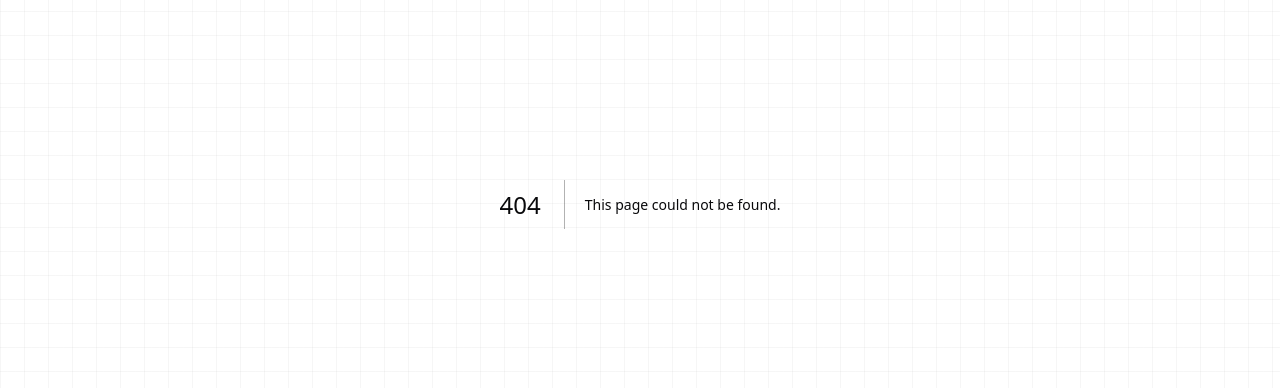
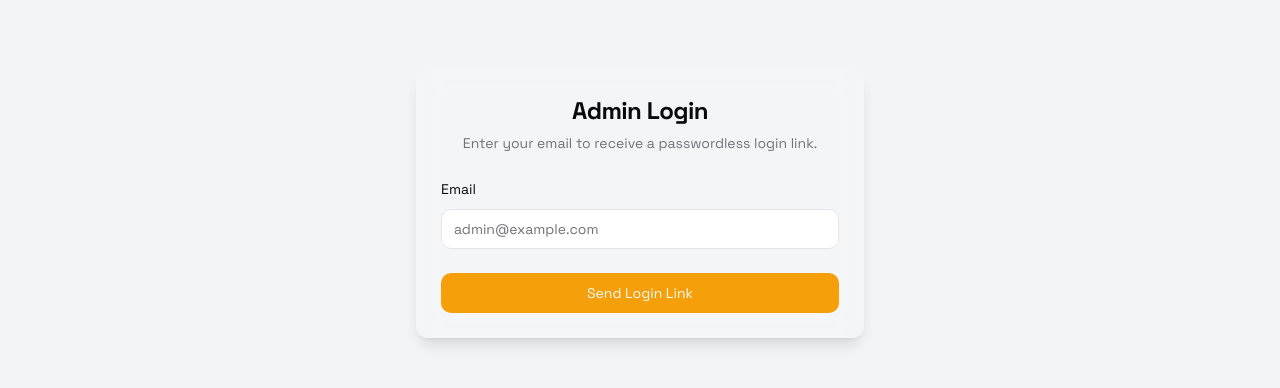
Before and after one commit to NextGenXplorer/NexGen_Website, a Next.js app: page /login in a window 1280 px wide. Before the commit this address had no page. Shown: the part 277-665 px from the top of the page. Built offline with nearby package versions, Linux system fonts and the light colour scheme; no server answers.

Commit message:
Create page.tsx

```diff
--- /dev/null
+++ b/src/app/login/page.tsx
@@ -0,0 +1,85 @@
+'use client';
+
+import { useState } from 'react';
+import { sendSignInLinkToEmail } from 'firebase/auth';
+import { auth } from '@/lib/firebase';
+import { Button } from '@/components/ui/button';
+import { Input } from '@/components/ui/input';
+import { Label } from '@/components/ui/label';
+import { Card, CardContent, CardHeader, CardTitle, CardDescription } from '@/components/ui/card';
+
+export default function LoginPage() {
+  const [email, setEmail] = useState('');
+  const [error, setError] = useState<string | null>(null);
+  const [isLinkSent, setIsLinkSent] = useState(false);
+  const [isLoading, setIsLoading] = useState(false);
+
+  const handleLogin = async (e: React.FormEvent) => {
+    e.preventDefault();
+    setError(null);
+    setIsLoading(true);
+
+    const actionCodeSettings = {
+      // URL you want to redirect back to. The domain (www.example.com) must be
+      // authorized in the Firebase console.
+      url: `${window.location.origin}/finish-login`,
+      // This must be true.
+      handleCodeInApp: true,
+    };
+
+    try {
+      await sendSignInLinkToEmail(auth, email, actionCodeSettings);
+      // The link was successfully sent. Inform the user.
+      // Save the email locally so you don't need to ask the user for it again
+      // if they open the link on the same device.
+      window.localStorage.setItem('emailForSignIn', email);
+      setIsLinkSent(true);
+    } catch (error: any) {
+      console.error("Failed to send sign-in link:", error);
+      setError(`Failed to send login link: ${error.message}`);
+    } finally {
+      setIsLoading(false);
+    }
+  };
+
+  return (
+    <div className="flex items-center justify-center min-h-screen bg-gray-100 dark:bg-gray-900">
+      <Card className="w-full max-w-md">
+        <CardHeader className="text-center">
+          <CardTitle className="text-2xl">Admin Login</CardTitle>
+          {isLinkSent ? (
+             <CardDescription>A login link has been sent to your email address. Please check your inbox.</CardDescription>
+          ) : (
+            <CardDescription>Enter your email to receive a passwordless login link.</CardDescription>
+          )}
+        </CardHeader>
+        <CardContent>
+          {!isLinkSent ? (
+            <form onSubmit={handleLogin} className="space-y-6">
+              <div className="space-y-2">
+                <Label htmlFor="email">Email</Label>
+                <Input
+                  id="email"
+                  type="email"
+                  placeholder="admin@example.com"
+                  value={email}
+                  onChange={(e) => setEmail(e.target.value)}
+                  required
+                  disabled={isLoading}
+                />
+              </div>
+              {error && <p className="text-sm text-red-500">{error}</p>}
+              <Button type="submit" className="w-full" disabled={isLoading}>
+                {isLoading ? 'Sending...' : 'Send Login Link'}
+              </Button>
+            </form>
+          ) : (
+            <div className="text-center">
+              <p className="text-gray-600 dark:text-gray-300">You can close this window now.</p>
+            </div>
+          )}
+        </CardContent>
+      </Card>
+    </div>
+  );
+}
```
